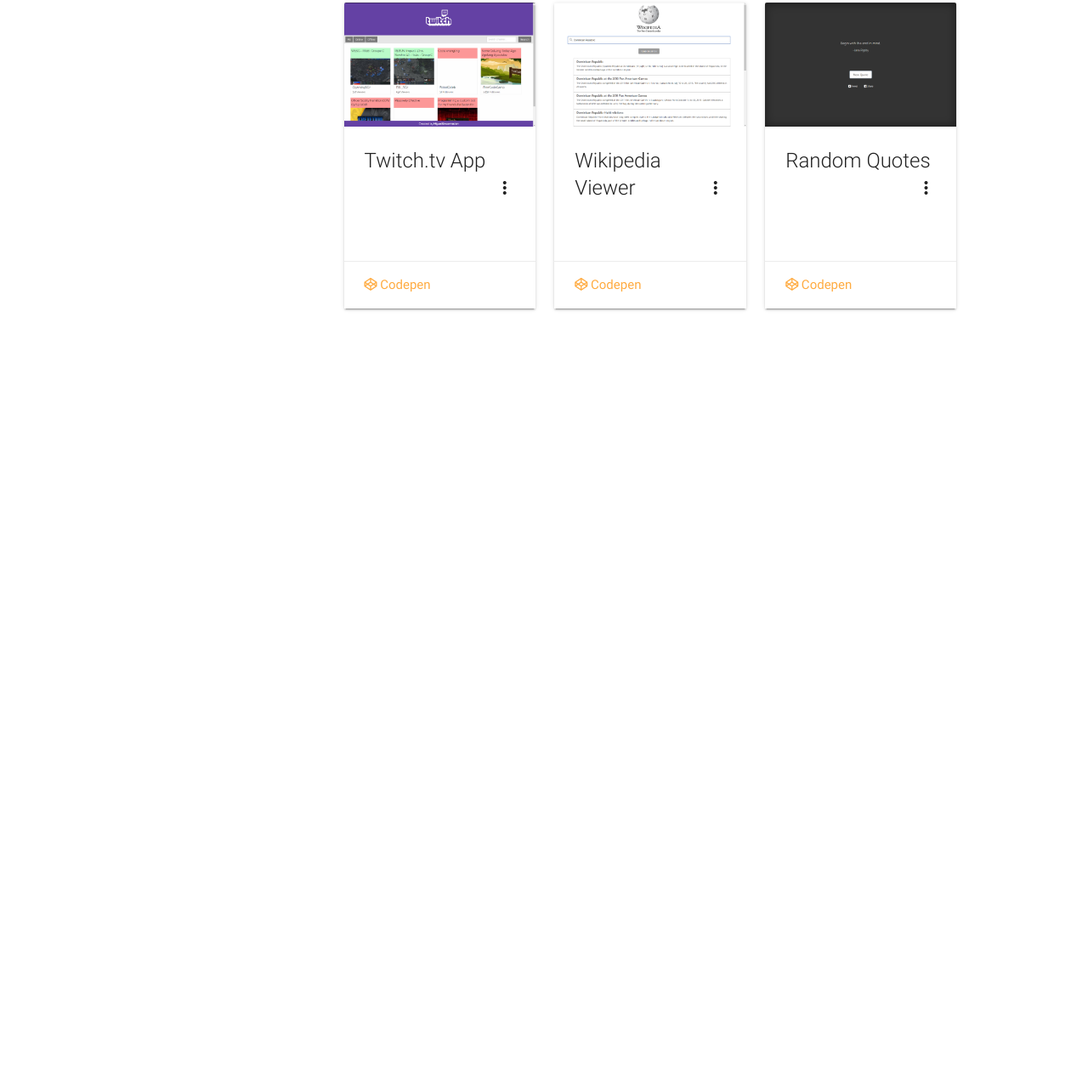
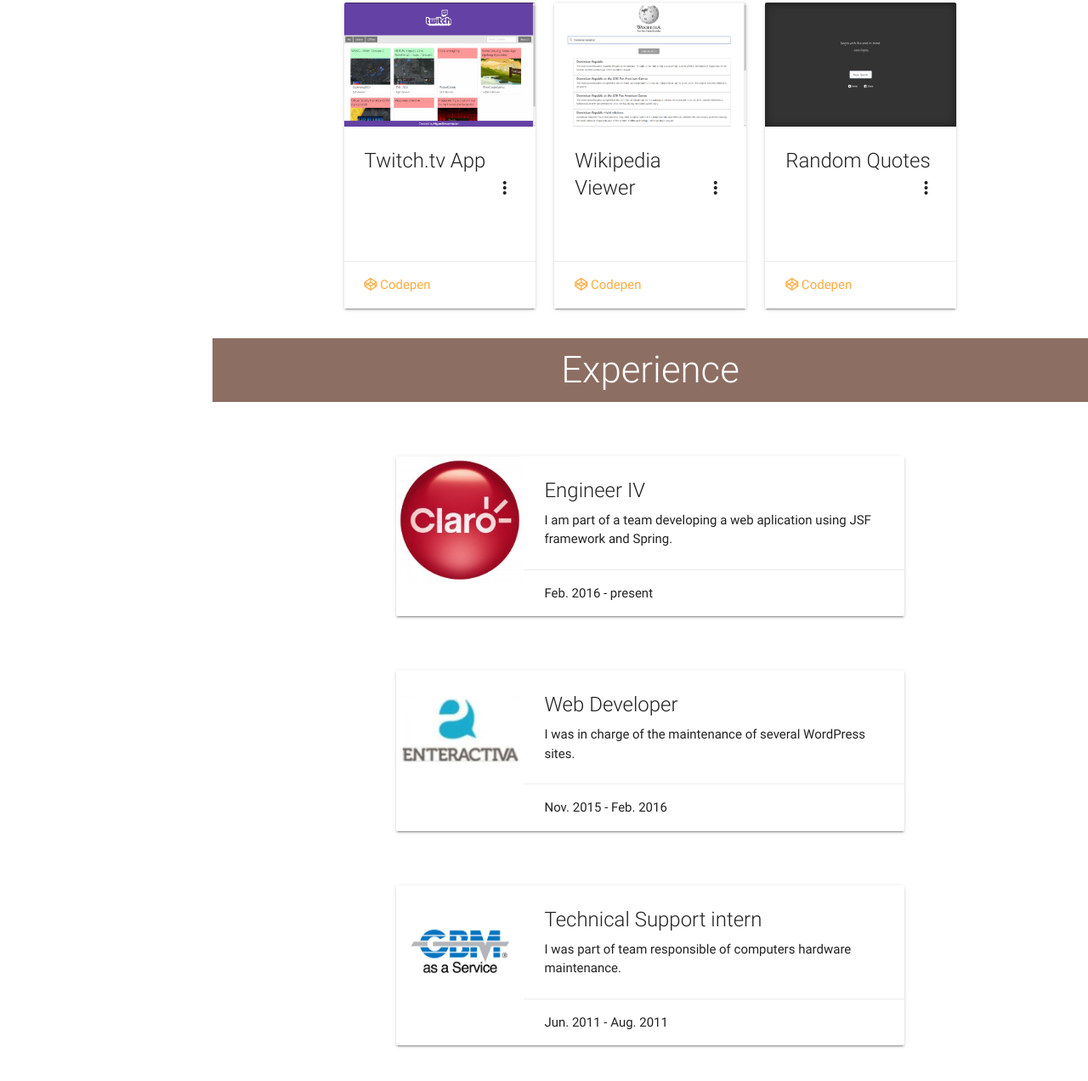
Before and after one commit to MiguelEnc/miguelenc.github.io, a plain HTML site: page index.html in a window 1280 px wide. Shown: the part 1272-2544 px from the top of the page at 85% size. Before the commit the page ends 1670 px from the top, so only its background shows below. Drawn offline with nearby package versions, Linux system fonts and the light colour scheme; a script that the page names is missing.

Commit message:
Adds Experience section

```diff
--- a/css/style.scss
+++ b/css/style.scss
@@ -97,7 +97,7 @@ nav {
     margin: 5px auto;
   }
 
-  p{
+  p {
     margin: 5px auto;
     font-weight: 400;
   }
@@ -107,12 +107,26 @@ nav {
 	height: 360px !important;
 }
 
-.card-action a {
-	text-transform: none !important;
+.card-action {
+  a {
+	  text-transform: none !important;
+  }
+  p {
+    margin: 0;
+  }
 }
 
 .card-action a:hover {
 	color: $orange !important;
+}
+
+.horizontal .card-image {
+  height: 150px;
+  width: 150px;
+}
+
+.experience-card {
+  margin: 8vh auto;
 }
 
 @media only screen and (min-width: 993px) {
--- a/index.html
+++ b/index.html
@@ -221,6 +221,68 @@
           </div>
         </div>
       </section>
+
+      <!-- Experience section-->
+      <section id="experience-section">
+        <div class="section-tittle">
+          <h3 class="center-align">Experience</h3>
+        </div>
+        <div class="container">
+          <div class="row">
+            <div class="col s12 xl10 offset-xl1">
+
+              <!-- Claro-->
+              <div class="card horizontal experience-card">
+                <div class="card-image valign-wrapper">
+                  <img class="responsive-img" src="img/claro-logo.jpg">
+                </div>
+                <div class="card-stacked">
+                  <div class="card-content">
+                    <span class="card-title">Engineer IV</span>
+                    <p>I am part of a team developing a web aplication using JSF framework and Spring.</p>
+                  </div>
+                  <div class="card-action">
+                    <p>Feb. 2016 - present</p>
+                  </div>
+                </div>
+              </div>
+
+              <!-- Enteractiva -->
+              <div class="card horizontal experience-card">
+                <div class="card-image valign-wrapper">
+                  <img class="responsive-img" src="img/enteractiva-logo.png">
+                </div>
+                <div class="card-stacked">
+                  <div class="card-content">
+                    <span class="card-title">Web Developer</span>
+                    <p>I was in charge of the maintenance of several WordPress sites.</p>
+                  </div>
+                  <div class="card-action">
+                    <p>Nov. 2015 - Feb. 2016</p>
+                  </div>
+                </div>
+              </div>
+
+              <!-- GBM -->
+              <div class="card horizontal experience-card">
+                <div class="card-image valign-wrapper">
+                  <img class="responsive-img" src="img/gbm-logo.jpg">
+                </div>
+                <div class="card-stacked">
+                  <div class="card-content">
+                    <span class="card-title">Technical Support intern</span>
+                    <p>I was part of team responsible of computers hardware maintenance.</p>
+                  </div>
+                  <div class="card-action">
+                    <p>Jun. 2011 - Aug. 2011</p>
+                  </div>
+                </div>
+              </div>
+
+            </div>
+          </div>
+        </div>
+      </section>
     </main>
 
     <script type="text/javascript" src="https://code.jquery.com/jquery-3.2.1.min.js"></script>
```
Also changed, not shown: css/style.css, img/claro-logo.jpg (added), img/enteractiva-logo.png (added), img/gbm-logo.jpg (added).
